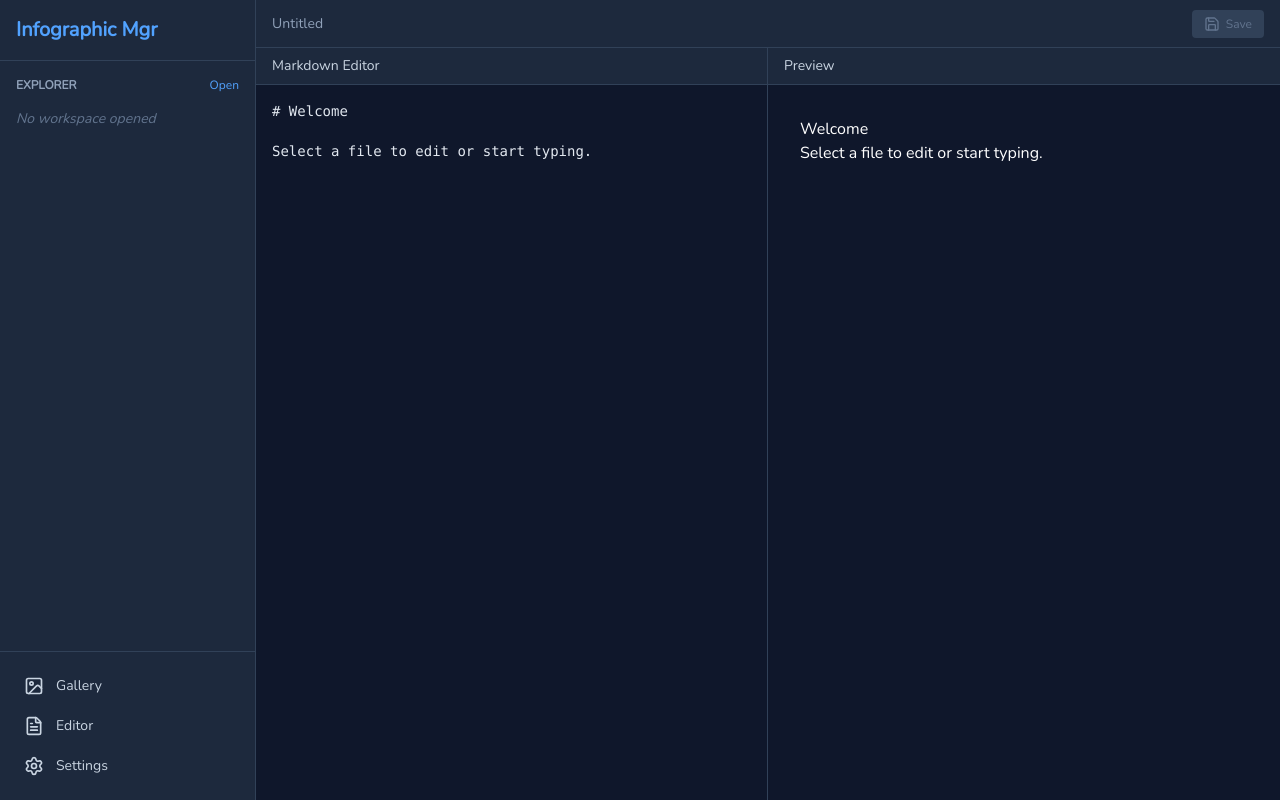
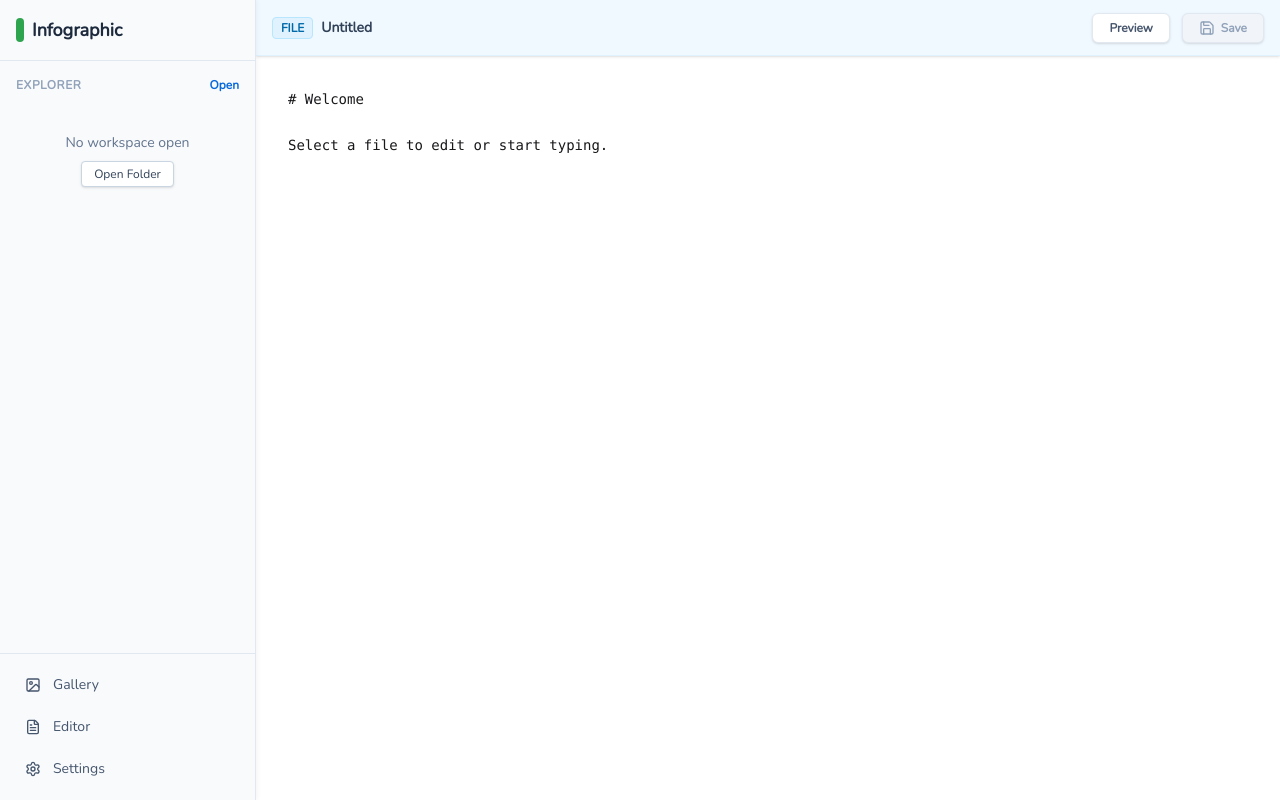
Before and after one commit to shubhamsagar0912-arch/infographic-manager, a React (Vite) app in the folder frontend/: page / in a window 1280 px wide. Built offline with nearby package versions, Linux system fonts and the light colour scheme.

Commit message:
UI: Apply Day Theme (Green/Blue/Black)

```diff
--- a/frontend/src/App.tsx
+++ b/frontend/src/App.tsx
@@ -11,6 +11,7 @@ function App() {
     const [currentPath, setCurrentPath] = useState<string | null>(localStorage.getItem('lastWorkspace'));
     const [isDirty, setIsDirty] = useState(false);
     const [viewMode, setViewMode] = useState<'editor' | 'gallery'>('editor');
+    const [editorView, setEditorView] = useState<'edit' | 'preview'>('edit');
 
     const handleFileSelect = async (path: string) => {
         if (isDirty) {
@@ -22,6 +23,7 @@ function App() {
             setCurrentFile(path);
             setIsDirty(false);
             setViewMode('editor');
+            setEditorView('edit');
         } catch (err) {
             console.error("Failed to read file", err);
         }
@@ -56,26 +58,33 @@ function App() {
     }, [content, currentFile]);
 
     return (
-        <div className="flex h-screen w-screen overflow-hidden bg-slate-900 text-white">
+        <div className="flex h-screen w-screen overflow-hidden bg-white text-zinc-900">
             <Sidebar
                 onFileSelect={handleFileSelect}
                 onViewChange={setViewMode}
                 onFolderOpen={handleFolderOpen}
                 currentWorkspace={currentPath}
             />
-            <main className="flex-1 flex flex-col overflow-hidden relative">
+            <main className="flex-1 flex flex-col overflow-hidden relative bg-white">
                 {viewMode === 'editor' && (
-                    <div className="h-12 bg-slate-800 border-b border-slate-700 flex items-center px-4 justify-between">
-                        <div className="text-sm text-slate-400 truncate">
-                            {currentFile || "Untitled"} {isDirty && "*"}
+                    <div className="h-14 bg-sky-50 border-b border-sky-100 flex items-center px-4 justify-between shadow-sm z-10">
+                        <div className="text-sm font-semibold text-slate-700 truncate flex-1 mr-4 flex items-center">
+                            <span className="bg-sky-100 text-sky-700 px-2 py-0.5 rounded text-xs mr-2 border border-sky-200">FILE</span>
+                            {currentFile ? currentFile.split('/').pop() : "Untitled"} {isDirty && <span className="text-amber-500 ml-1">*</span>}
                         </div>
-                        <div className="flex space-x-2">
+                        <div className="flex space-x-3">
+                            <button
+                                onClick={() => setEditorView(editorView === 'edit' ? 'preview' : 'edit')}
+                                className="flex items-center px-4 py-1.5 text-xs font-semibold bg-white border border-slate-200 text-slate-600 hover:bg-slate-50 hover:text-slate-900 rounded-md transition-all shadow-sm"
+                            >
+                                {editorView === 'edit' ? "Preview" : "Edit"}
+                            </button>
                             <button
                                 onClick={handleSave}
                                 disabled={!currentFile}
-                                className={`flex items-center px-3 py-1.5 text-xs font-medium rounded transition-colors ${currentFile
-                                        ? "bg-blue-600 hover:bg-blue-500 text-white"
-                                        : "bg-slate-700 text-slate-500 cursor-not-allowed"
+                                className={`flex items-center px-4 py-1.5 text-xs font-bold rounded-md transition-all shadow-sm ${currentFile
+                                        ? "bg-[#2ea44f] hover:bg-[#2c974b] text-white border border-[rgba(27,31,35,0.15)]"
+                                        : "bg-slate-100 text-slate-400 cursor-not-allowed border border-slate-200"
                                     }`}
                             >
                                 <Save className="w-4 h-4 mr-1.5" />
@@ -87,14 +96,13 @@ function App() {
 
                 <div className="flex-1 flex overflow-hidden">
                     {viewMode === 'editor' ? (
-                        <>
-                            <div className="w-1/2 border-r border-slate-700">
+                        <div className="w-full h-full">
+                            {editorView === 'edit' ? (
                                 <Editor content={content} onChange={(val) => { setContent(val); setIsDirty(true); }} />
-                            </div>
-                            <div className="w-1/2">
+                            ) : (
                                 <Preview content={content} filePath={currentFile} />
-                            </div>
-                        </>
+                            )}
+                        </div>
                     ) : (
                         <Gallery currentPath={currentPath} />
                     )}
--- a/frontend/src/components/Editor.tsx
+++ b/frontend/src/components/Editor.tsx
@@ -7,17 +7,13 @@ interface EditorProps {
 
 const Editor: React.FC<EditorProps> = ({ content, onChange }) => {
     return (
-        <div className="h-full w-full flex flex-col">
-            <div className="bg-slate-800 px-4 py-2 border-b border-slate-700 text-sm font-medium text-slate-300">
-                Markdown Editor
-            </div>
-            <textarea
-                className="flex-1 w-full h-full bg-slate-900 text-slate-200 p-4 font-mono text-sm resize-none focus:outline-none"
-                value={content}
-                onChange={(e) => onChange(e.target.value)}
-                placeholder="# Start typing markdown..."
-            />
-        </div>
+        <textarea
+            className="w-full h-full bg-white text-zinc-900 p-8 resize-none focus:outline-none font-mono text-sm leading-relaxed"
+            value={content}
+            onChange={(e) => onChange(e.target.value)}
+            placeholder="Start typing..."
+            spellCheck={false}
+        />
     );
 };
 
--- a/frontend/src/components/Preview.tsx
+++ b/frontend/src/components/Preview.tsx
@@ -10,7 +10,7 @@ interface PreviewProps {
 
 mermaid.initialize({
     startOnLoad: false,
-    theme: 'dark',
+    theme: 'default', // Changed to default (light)
     securityLevel: 'loose',
 });
 
@@ -47,8 +47,6 @@ const LocalImage = ({ src, alt, filePath }: { src?: string, alt?: string, filePa
             try {
                 let targetPath = src;
                 if (!src.startsWith('/') && filePath) {
-                    // Simple path resolution for relative paths
-                    // Assuming Mac/Linux forward slashes for now as per user OS
                     const lastSlash = filePath.lastIndexOf('/');
                     if (lastSlash !== -1) {
                         const dir = filePath.substring(0, lastSlash);
@@ -67,16 +65,13 @@ const LocalImage = ({ src, alt, filePath }: { src?: string, alt?: string, filePa
         loadImage();
     }, [src, filePath]);
 
-    return <img src={imageSrc} alt={alt} className="max-w-full h-auto rounded-lg my-4" />;
+    return <img src={imageSrc} alt={alt} className="max-w-full h-auto rounded-lg my-4 shadow-sm" />;
 };
 
 const Preview: React.FC<PreviewProps> = ({ content, filePath }) => {
     return (
-        <div className="h-full w-full flex flex-col bg-slate-900 overflow-hidden">
-            <div className="bg-slate-800 px-4 py-2 border-b border-slate-700 text-sm font-medium text-slate-300">
-                Preview
-            </div>
-            <div className="flex-1 overflow-auto p-8 prose prose-invert max-w-none">
+        <div className="h-full w-full flex flex-col bg-white overflow-hidden">
+            <div className="flex-1 overflow-auto p-12 prose prose-slate max-w-none prose-headings:font-bold prose-h1:text-3xl prose-h1:text-slate-900 prose-a:text-[#0969da] prose-code:text-[#0969da] prose-code:bg-slate-100 prose-code:px-1 prose-code:rounded prose-pre:bg-slate-50 prose-pre:border prose-pre:border-slate-200 prose-img:rounded-lg prose-img:shadow-sm">
                 <ReactMarkdown
                     remarkPlugins={[remarkGfm]}
                     components={{
@@ -89,13 +84,13 @@ const Preview: React.FC<PreviewProps> = ({ content, filePath }) => {
                             }
 
                             return !inline && match ? (
-                                <div className="mockup-code bg-slate-800 p-4 rounded-md my-4">
+                                <div className="mockup-code bg-slate-50 border border-slate-200 p-4 rounded-md my-4 overflow-x-auto">
                                     <code className={className} {...props}>
                                         {children}
                                     </code>
                                 </div>
                             ) : (
-                                <code className="bg-slate-800 px-1 py-0.5 rounded text-sm" {...props}>
+                                <code className="bg-slate-100 text-slate-700 px-1.5 py-0.5 rounded text-sm font-mono" {...props}>
                                     {children}
                                 </code>
                             );
--- a/frontend/src/components/Sidebar.tsx
+++ b/frontend/src/components/Sidebar.tsx
@@ -51,8 +51,7 @@ const FileTreeItem = ({ file, onSelect, onToggle, depth = 0, onRefresh }: {
         if (name) {
             try {
                 await window.go.main.App.CreateFile(file.path, name);
-                // Refresh children
-                setExpanded(false); // Collapse to force reload or manually reload
+                setExpanded(false);
                 handleToggle(e as any);
                 onRefresh();
             } catch (err) {
@@ -94,7 +93,7 @@ const FileTreeItem = ({ file, onSelect, onToggle, depth = 0, onRefresh }: {
     return (
         <div className="select-none">
             <div
-                className="flex items-center px-2 py-1 text-sm text-slate-300 hover:bg-slate-700 rounded cursor-pointer group relative"
+                className="flex items-center px-2 py-1.5 text-sm text-slate-600 hover:bg-sky-50 hover:text-[#0969da] rounded cursor-pointer group relative transition-colors"
                 style={{ paddingLeft: `${depth * 12 + 8}px` }}
                 onClick={(e) => {
                     if (file.isDir) handleToggle(e);
@@ -106,27 +105,27 @@ const FileTreeItem = ({ file, onSelect, onToggle, depth = 0, onRefresh }: {
                 }}
             >
                 {file.isDir && (
-                    <span className="mr-1 text-slate-500">
-                        {expanded ? <ChevronDown className="w-3 h-3" /> : <ChevronRight className="w-3 h-3" />}
+                    <span className="mr-1.5 text-slate-400 group-hover:text-sky-500">
+                        {expanded ? <ChevronDown className="w-3.5 h-3.5" /> : <ChevronRight className="w-3.5 h-3.5" />}
                     </span>
                 )}
 
                 {file.isDir ? (
-                    <Folder className="w-4 h-4 mr-2 text-yellow-500" />
+                    <Folder className="w-4 h-4 mr-2 text-sky-200 fill-sky-400" />
                 ) : (
                     <File className="w-4 h-4 mr-2 text-slate-400" />
                 )}
-                <span className="truncate flex-1">{file.name}</span>
+                <span className="truncate flex-1 font-medium">{file.name}</span>
 
                 {/* Context Menu Trigger (Hover) */}
                 {file.isDir && (
                     <div className="hidden group-hover:flex space-x-1">
                         <button
                             onClick={handleCreateFile}
-                            className="p-0.5 hover:bg-slate-600 rounded"
+                            className="p-1 hover:bg-sky-100 rounded text-slate-400 hover:text-sky-600"
                             title="New File"
                         >
-                            <Plus className="w-3 h-3 text-slate-400" />
+                            <Plus className="w-3 h-3" />
                         </button>
                     </div>
                 )}
@@ -134,13 +133,13 @@ const FileTreeItem = ({ file, onSelect, onToggle, depth = 0, onRefresh }: {
 
             {/* Simple Context Menu */}
             {showMenu && (
-                <div className="fixed z-50 bg-slate-800 border border-slate-600 rounded shadow-xl p-1 text-xs"
-                    style={{ left: '200px' }} // Positioning needs improvement, simplified for now
+                <div className="fixed z-50 bg-white border border-slate-200 rounded-md shadow-lg p-1 text-xs min-w-[120px]"
+                    style={{ left: '200px' }}
                     onMouseLeave={() => setShowMenu(false)}
                 >
-                    <button onClick={handleCreateFile} className="block w-full text-left px-2 py-1 hover:bg-slate-700 rounded mb-1">New Note</button>
-                    <button onClick={handleCreateFolder} className="block w-full text-left px-2 py-1 hover:bg-slate-700 rounded mb-1">New Folder</button>
-                    <button onClick={handleImport} className="block w-full text-left px-2 py-1 hover:bg-slate-700 rounded">Import File</button>
+                    <button onClick={handleCreateFile} className="block w-full text-left px-3 py-1.5 hover:bg-sky-50 text-slate-700 hover:text-[#0969da] rounded-sm mb-0.5">New Note</button>
+                    <button onClick={handleCreateFolder} className="block w-full text-left px-3 py-1.5 hover:bg-sky-50 text-slate-700 hover:text-[#0969da] rounded-sm mb-0.5">New Folder</button>
+                    <button onClick={handleImport} className="block w-full text-left px-3 py-1.5 hover:bg-sky-50 text-slate-700 hover:text-[#0969da] rounded-sm">Import File</button>
                 </div>
             )}
 
@@ -192,22 +191,25 @@ const Sidebar: React.FC<SidebarProps> = ({ onFileSelect, onViewChange, onFolderO
     };
 
     return (
-        <div className="w-64 h-full bg-slate-800 border-r border-slate-700 flex flex-col">
-            <div className="p-4 border-b border-slate-700 flex justify-between items-center">
-                <h1 className="text-xl font-bold text-blue-400">Infographic Mgr</h1>
+        <div className="w-64 h-full bg-slate-50 border-r border-slate-200 flex flex-col shadow-[1px_0_5px_rgba(0,0,0,0.05)] z-20">
+            <div className="p-4 border-b border-slate-200 flex justify-between items-center bg-slate-50">
+                <h1 className="text-lg font-bold text-slate-800 flex items-center">
+                    <span className="w-2 h-6 bg-[#2ea44f] rounded-full mr-2"></span>
+                    Infographic
+                </h1>
             </div>
 
             <div className="flex-1 overflow-y-auto py-4">
                 <div className="px-4 mb-2 flex justify-between items-center">
-                    <span className="text-xs font-semibold text-slate-400 uppercase">Explorer</span>
-                    <button onClick={handleOpenFolder} className="text-xs text-blue-400 hover:text-blue-300">
+                    <span className="text-xs font-bold text-slate-400 uppercase tracking-wider">Explorer</span>
+                    <button onClick={handleOpenFolder} className="text-xs font-semibold text-[#0969da] hover:underline">
                         {currentWorkspace ? "Change" : "Open"}
                     </button>
                 </div>
 
                 {currentWorkspace ? (
                     <div className="px-2">
-                        <div className="text-xs text-slate-500 mb-2 truncate px-2" title={currentWorkspace}>
+                        <div className="text-xs font-medium text-slate-500 mb-3 truncate px-2 py-1 bg-slate-100 rounded border border-slate-200" title={currentWorkspace}>
                             {currentWorkspace.split('/').pop()}
                         </div>
                         <div className="space-y-0.5">
@@ -223,30 +225,33 @@ const Sidebar: React.FC<SidebarProps> = ({ onFileSelect, onViewChange, onFolderO
                         </div>
                     </div>
                 ) : (
-                    <div className="px-4 py-2 text-sm text-slate-500 italic">
-                        No workspace opened
+                    <div className="px-4 py-8 text-center">
+                        <div className="text-sm text-slate-500 mb-2">No workspace open</div>
+                        <button onClick={handleOpenFolder} className="text-xs bg-white border border-slate-300 px-3 py-1 rounded shadow-sm hover:bg-slate-50 text-slate-700">
+                            Open Folder
+                        </button>
                     </div>
                 )}
             </div>
 
-            <div className="p-4 border-t border-slate-700">
+            <div className="p-3 border-t border-slate-200 bg-slate-50">
                 <nav className="space-y-1">
                     <button
                         onClick={() => onViewChange('gallery')}
-                        className="flex items-center w-full px-2 py-2 text-sm font-medium text-slate-300 rounded-md hover:bg-slate-700 hover:text-white"
+                        className="flex items-center w-full px-3 py-2 text-sm font-medium text-slate-600 rounded-md hover:bg-white hover:text-[#0969da] hover:shadow-sm hover:border-slate-200 border border-transparent transition-all"
                     >
-                        <Image className="mr-3 h-5 w-5" />
+                        <Image className="mr-3 h-4 w-4" />
                         Gallery
                     </button>
                     <button
                         onClick={() => onViewChange('editor')}
-                        className="flex items-center w-full px-2 py-2 text-sm font-medium text-slate-300 rounded-md hover:bg-slate-700 hover:text-white"
+                        className="flex items-center w-full px-3 py-2 text-sm font-medium text-slate-600 rounded-md hover:bg-white hover:text-[#0969da] hover:shadow-sm hover:border-slate-200 border border-transparent transition-all"
                     >
-                        <FileText className="mr-3 h-5 w-5" />
+                        <FileText className="mr-3 h-4 w-4" />
                         Editor
                     </button>
-                    <button className="flex items-center w-full px-2 py-2 text-sm font-medium text-slate-300 rounded-md hover:bg-slate-700 hover:text-white">
-                        <Settings className="mr-3 h-5 w-5" />
+                    <button className="flex items-center w-full px-3 py-2 text-sm font-medium text-slate-600 rounded-md hover:bg-white hover:text-[#0969da] hover:shadow-sm hover:border-slate-200 border border-transparent transition-all">
+                        <Settings className="mr-3 h-4 w-4" />
                         Settings
                     </button>
                 </nav>
--- a/frontend/src/style.css
+++ b/frontend/src/style.css
@@ -14,5 +14,5 @@ body,
     height: 100%;
     margin: 0;
     font-family: "Nunito", sans-serif;
-    @apply bg-slate-900 text-white;
+    @apply bg-white text-zinc-900;
 }
```
Also changed, not shown: frontend/src/components/Gallery.tsx (+35 -39 lines).
